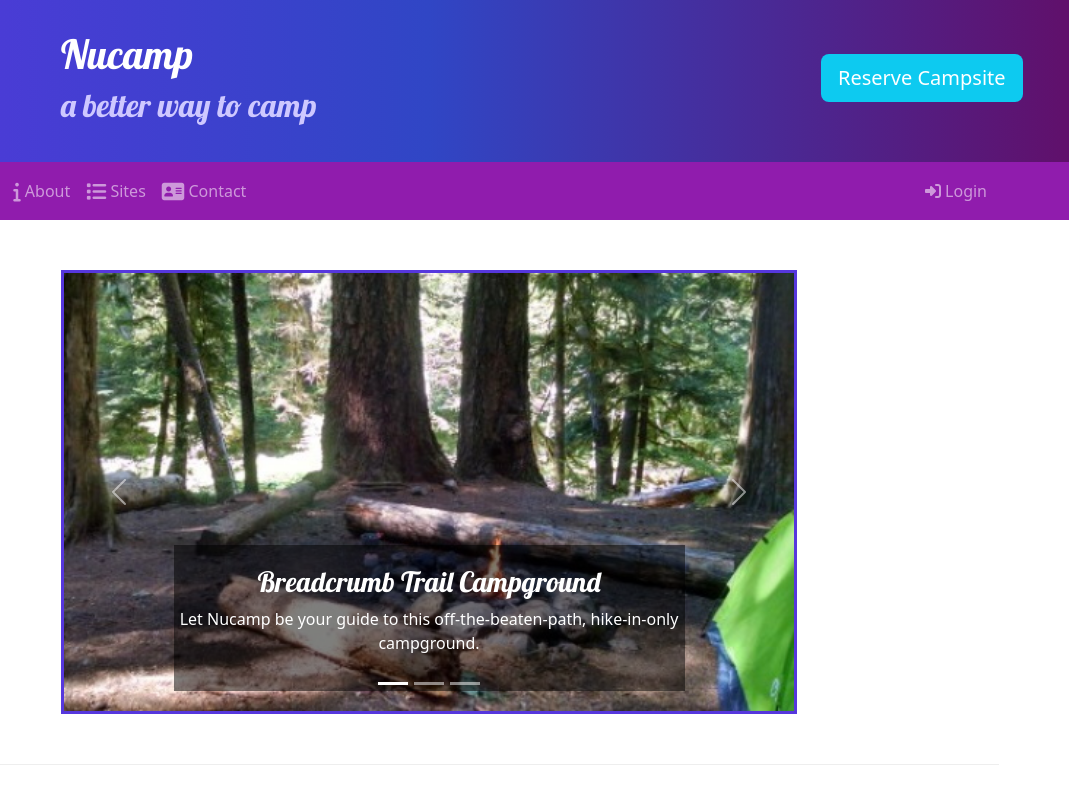
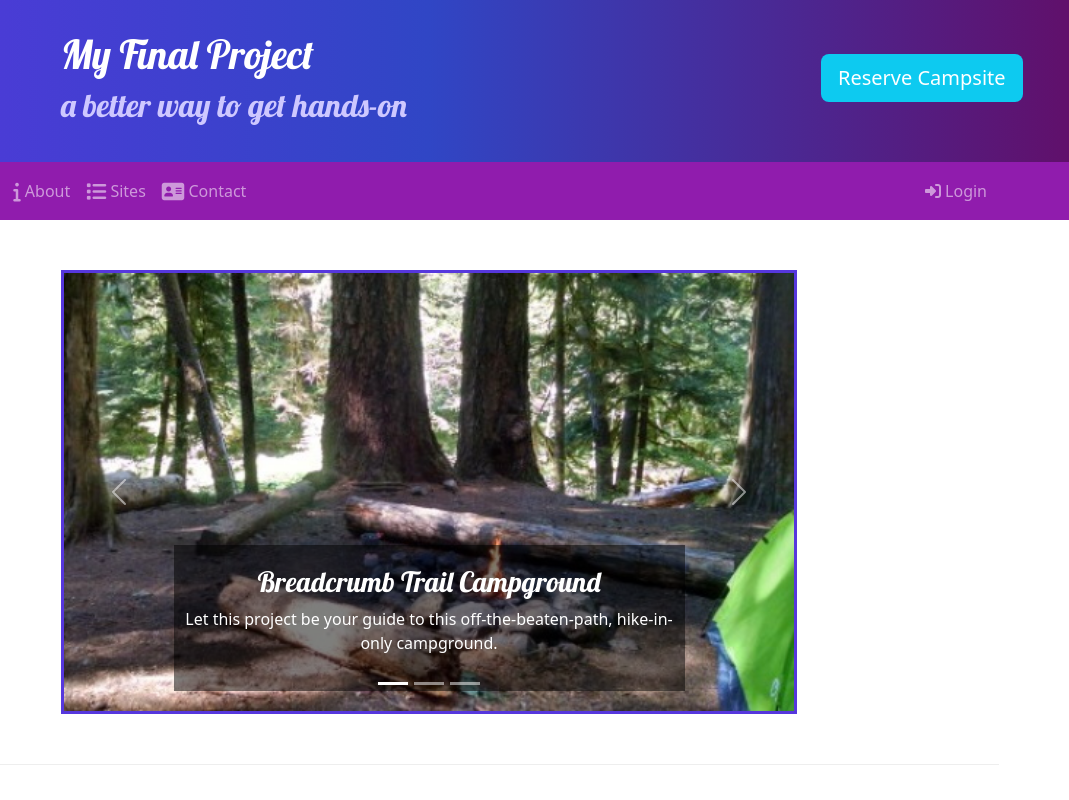
Before and after one commit to henoctshimanga/MyProject, a website built with Parcel: page index.html in a window 1280 px wide. Shown: the top 800 px of the page, 211-1280 px from the left. Built offline with nearby package versions, Linux system fonts and the light colour scheme; files whose address does not match are found by name.

Commit message:
Project 2

```diff
--- a/index.html
+++ b/index.html
@@ -16,7 +16,7 @@
 
     <link rel="stylesheet" href="https://fonts.googleapis.com/css?family=Lobster|Open+Sans" />
     <link rel="stylesheet" href="css/styles.scss" />
-    <title>Nucamp: A Better Way To Camp</title>
+    <title>Henoc Mudibu's Project</title>
 </head>
 <body>
     <!-- header -->
@@ -27,8 +27,8 @@
                     <img src="img/logo.png" class="img-fluid">
                 </div>
                 <div class="col">
-                    <h1>Nucamp</h1>
-                    <h2>a better way to camp</h2>
+                    <h1>My Final Project</h1>
+                    <h2>a better way to get hands-on</h2>
                 </div>
                 <!-- Reserve Campsite button -->
                 <div class="col-md-4 col-xl-2 col-12 mt-4">
@@ -167,7 +167,7 @@
                             <img src="img/breadcrumb-trail.jpg" alt="Breadcrumb Trail Campground" class="d-block w-100" />
                             <div class="carousel-caption">
                                 <h3>Breadcrumb Trail Campground</h3>
-                                <p class="d-none d-sm-block">Let Nucamp be your guide to this off-the-beaten-path, hike-in-only campground.</p>
+                                <p class="d-none d-sm-block">Let this project be your guide to this off-the-beaten-path, hike-in-only campground.</p>
                             </div>
                         </div>
                         <div class="carousel-item">
```
